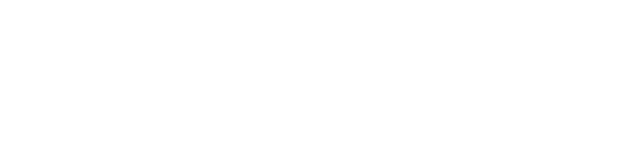
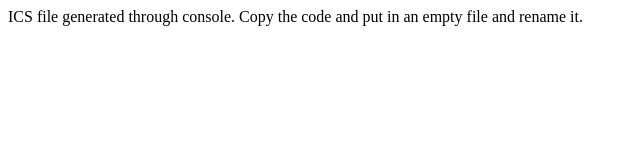
Before and after one commit to yuhanj/ICS-Generator, a plain HTML site: page index.html in a window 1280 px wide. Shown: the whole page, without its empty margins (0-640 px from the left). Drawn offline with nearby package versions, Linux system fonts and the light colour scheme.

Commit message:
Update index.html

```diff
--- a/index.html
+++ b/index.html
@@ -8,5 +8,7 @@
 </head>
 <body>
 
+ICS file generated through console. Copy the code and put in an empty file and rename it.
+
 </body>
 </html>
```
